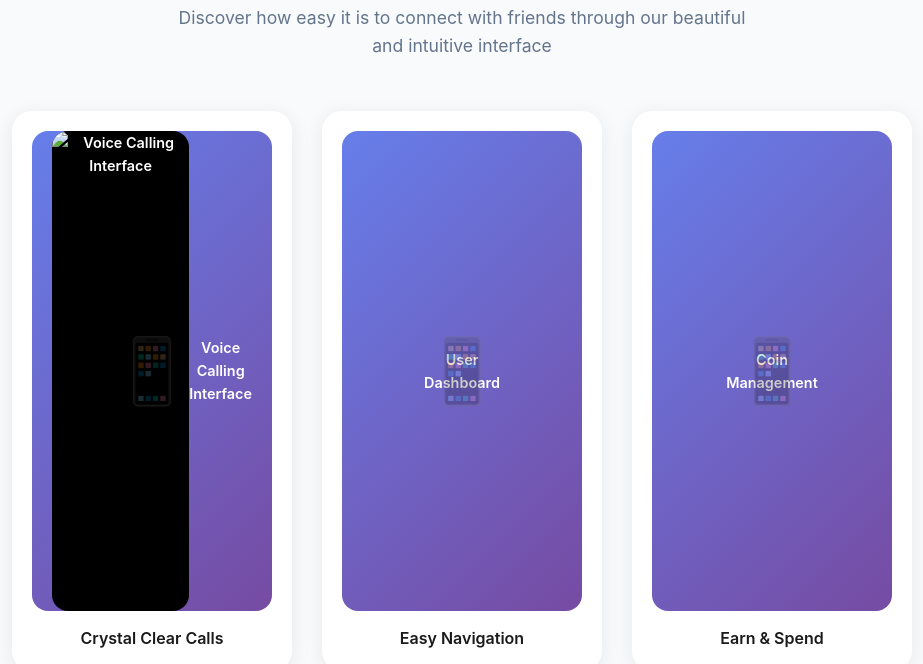
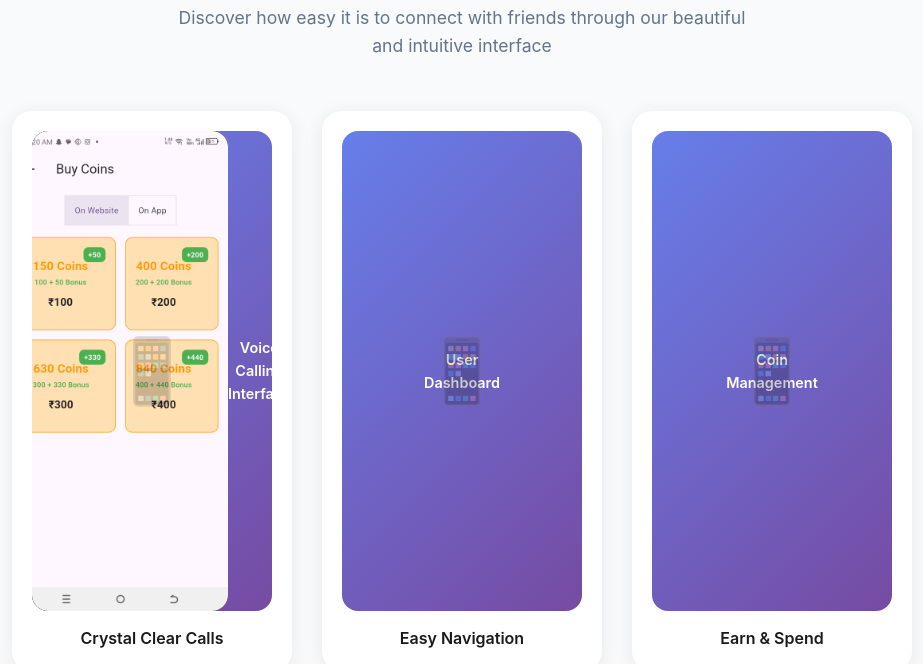
Before and after one commit to Techno-Official/vibezone-payment-page, a plain HTML site: page index.html in a window 1280 px wide. Shown: the part 880-1544 px from the top of the page, without its empty margins (178-1101 px from the left). Drawn offline with Linux system fonts and the light colour scheme.

Commit message:
fixing image

```diff
--- a/index.html
+++ b/index.html
@@ -616,7 +616,7 @@
         <div class="screenshot-gallery">
             <div class="screenshot-item">
                 <div class="screenshot-placeholder">
-                    <img src="images/screenshots/screenshot1.jpg"
+                    <img src="images/screenshots/screenshot1.png.png"
                     alt="Voice Calling Interface"
                     class="screenshot-image"
                     style="width: 240px; height: 480px; border-radius: 16px; object-fit: contain; background-color: #000;">
```
